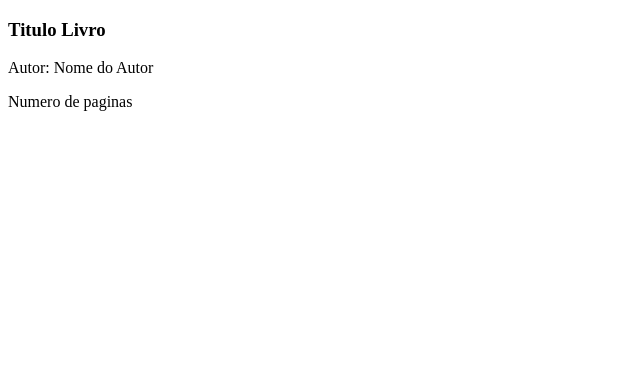
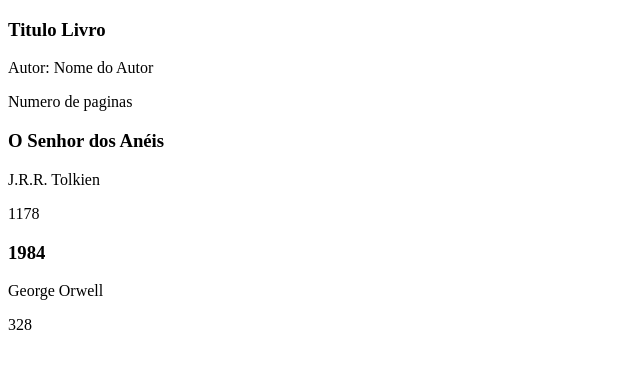
Before and after one commit to ThiagoMDuarte/library-TOP, a plain HTML site: page index.html in a window 1280 px wide. Shown: the whole page, without its empty margins (0-640 px from the left). Drawn offline with Linux system fonts and the light colour scheme.

Commit message:
Create function addBookToLibrary

```diff
--- a/code.js
+++ b/code.js
@@ -2,28 +2,52 @@
     {
         title: "O Senhor dos Anéis",
         author: "J.R.R. Tolkien",
-        pages: 1178,
-        read: false
-      }
+        pages: 1178
+    },
+    {
+        title: "1984",
+        author: "George Orwell",
+        pages: 328
+    }
 ];
 
 function Book (title, author, pages, read) {
     this.title = title
     this.author = author
     this.pages = pages
-    this.read = read
+    //this.read = read
 }
 
 function addBookToLibrary (book) {
     myLibrary.push(book)
 }
 
-const livro2 = new Book('Teste titulo','Teste autor',222,true)
-addBookToLibrary(livro2)
+/* const livro2 = new Book('Teste titulo','Teste autor',222,true)
+addBookToLibrary(livro2) */
 
 function displayLibrary (myLibrary) {
-    for (const livro of myLibrary)
-        console.log(`Título: ${livro.title}, Autor: ${livro.author}, Páginas: ${livro.pages}, Lido: ${livro.read}`)
-}
+    const libraryDiv = document.querySelector('.myLibrary')
+
+    for (const livro of myLibrary) {
+        /* Cria a Div do Livro chamada book */
+        const bookDiv = document.createElement('div')
+        bookDiv.className = 'book'
+
+        const title = document.createElement('h3')
+        title.textContent = livro.title
+
+        const author = document.createElement('p')
+        author.textContent = livro.author
+
+        const pages = document.createElement('p')
+        pages.textContent = livro.pages
+
+        bookDiv.appendChild(title)
+        bookDiv.appendChild(author)
+        bookDiv.appendChild(pages)
+
+        libraryDiv.appendChild(bookDiv)
+}}
+
 
 displayLibrary(myLibrary)
--- a/index.html
+++ b/index.html
@@ -7,8 +7,8 @@
     <script src="code.js" defer></script>
 </head>
 <body>
-    <div class="container">
-        <div class="livro">
+    <div class="myLibrary">
+        <div class="book">
             <h3>Titulo Livro</h1>
             <p>Autor: Nome do Autor</p>
             <p>Numero de paginas</p>
```
